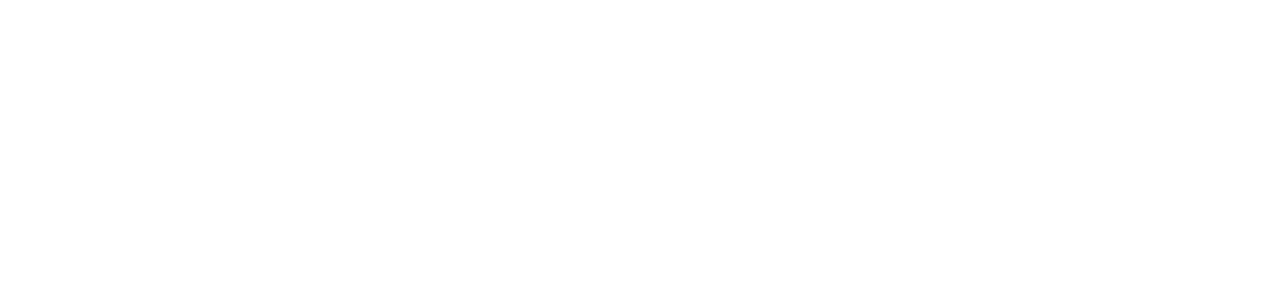
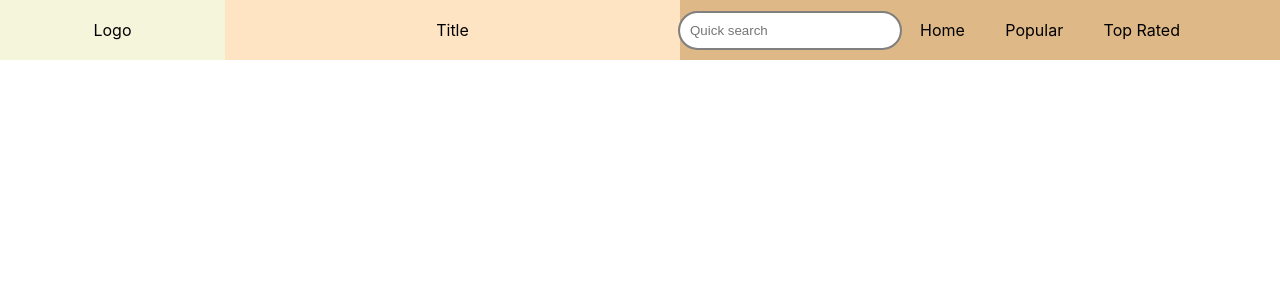
Before and after one commit to mukundsutar/movie-archive, a React (Create React App) app: page / in a window 1280 px wide. Shown: the top 300 px of the page. Built offline with nearby package versions, Linux system fonts and the light colour scheme.

Commit message:
Made Header

```diff
--- a/src/App.js
+++ /dev/null
@@ -1,7 +0,0 @@
-import "./App.css";
-
-function App() {
-	return <></>;
-}
-
-export default App;
--- /dev/null
+++ b/src/App.jsx
@@ -0,0 +1,10 @@
+import "./App.css";
+import Header from "./Components/Header";
+
+export default function App() {
+	return (
+		<>
+			<Header />
+		</>
+	);
+}
--- /dev/null
+++ b/src/CSS/Header.css
@@ -0,0 +1,39 @@
+.header {
+    height: 60px;
+
+    display: flex;
+
+    background-color: aquamarine;
+}
+
+.logo {
+    width: 225px;
+
+    display: flex;
+    justify-content: center;
+    align-items: center;
+
+    background-color: beige;
+}
+
+.title {
+
+    display: flex;
+    justify-content: center;
+    align-items: center;
+    flex-grow: 2;
+
+    background-color: bisque;
+}
+
+.search {
+    width: 500px;
+
+    display: flex;
+    justify-content: start;
+    align-items: center;
+
+    padding-right: 100px;
+
+    background-color: burlywood;
+}
--- /dev/null
+++ b/src/CSS/Search.css
@@ -0,0 +1,19 @@
+.search-input {
+    width: 200px;
+    height: 35px;
+
+    padding: 0px 10px;
+
+    border-radius: 30px;
+    border: 0px;
+    outline: grey solid 2px;
+}
+
+.navbar {
+    margin-left: 20px;
+
+    display: flex;
+    justify-content: space-between;
+    align-items: center;
+    flex-grow: 2;
+}
--- /dev/null
+++ b/src/Components/Header.jsx
@@ -0,0 +1,15 @@
+import React from "react";
+import "../CSS/Header.css";
+import Search from "./Search";
+
+export default function Header() {
+	return (
+		<>
+			<div className="header">
+				<div className="logo">Logo</div>
+				<div className="title">Title</div>
+				<Search />
+			</div>
+		</>
+	);
+}
--- /dev/null
+++ b/src/Components/Search.jsx
@@ -0,0 +1,20 @@
+import React from "react";
+import "../CSS/Search.css";
+
+export default function Search() {
+	return (
+		<>
+			<div className="search">
+				<form>
+					<input className="search-input" type="text" placeholder="Quick search"/>
+				</form>
+
+				<div className="navbar">
+					<div className="Home">Home</div>
+					<div className="popular">Popular</div>
+					<div className="top-rated">Top Rated</div>
+				</div>
+			</div>
+		</>
+	);
+}
```
Also changed, not shown: src/index.js (+8 -8 lines).
